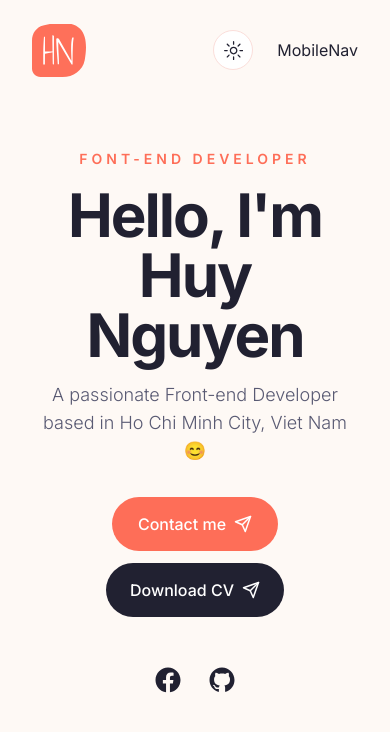
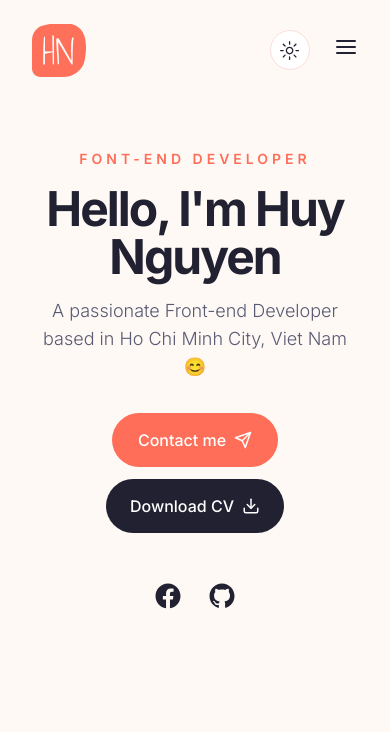
Before and after one commit to huydev0401/my-portfolio, a Next.js app: page / in a window 390 px wide. Shown: the top 732 px of the page. Built offline with nearby package versions, Linux system fonts and the light colour scheme.

Commit message:
Add mobile nav

```diff
--- a/app/globals.css
+++ b/app/globals.css
@@ -63,7 +63,7 @@
   }
 
   .h1 {
-    @apply text-6xl xl:text-[72px] xl:leading-[80px] tracking-[-2px] font-bold
+    @apply text-5xl md:text-6xl xl:text-[72px] xl:leading-[80px] tracking-[-2px] font-bold
   }
 
   .h2 {
--- a/components/Hero.jsx
+++ b/components/Hero.jsx
@@ -3,14 +3,10 @@ import { Button } from './ui/button'
 import { Download, Send } from 'lucide-react'
 
 import {
-  RiBriefcase4Fill,
-  RiTeamFill,
-  RiTodoFill,
   RiArrowDownSLine
 } from 'react-icons/ri'
 
 import DevImg from './DevImg'
-import Badge from './Badge'
 import Socials from './Socials'
 
 const Hero = () => {
@@ -27,7 +23,7 @@ const Hero = () => {
                 <Button className='gap-x-2'>Contact me <Send size={18} /></Button>
               </Link>
               <Link href='#'>
-                <Button variant='secondary' className='gap-x-2'>Download CV <Send size={18} /></Button>
+                <Button variant='secondary' className='gap-x-2'>Download CV <Download size={18} /></Button>
               </Link>
             </div>
             <Socials containerStyles='flex gap-x-6 mx-auto xl:mx-0' iconStyles='text-foreground text-3xl hover:text-primary transition-all' />
--- a/components/MobileNav.jsx
+++ b/components/MobileNav.jsx
@@ -1,8 +1,25 @@
-import React from 'react'
+import { AlignJustify } from 'lucide-react'
+import { Sheet, SheetContent, SheetTrigger } from './ui/sheet'
+import Logo from './Logo'
+import Nav from './Nav'
+import Socials from './Socials'
 
 const MobileNav = () => {
   return (
-    <div>MobileNav</div>
+    <Sheet>
+      <SheetTrigger>
+       <AlignJustify className='cursor-pointer' />
+      </SheetTrigger>
+      <SheetContent>
+        <div className='flex flex-col justify-between h-full items-center py-8'>
+          <div className='flex flex-col items-center gap-y-32'>
+            <Logo />
+            <Nav containerStyles='flex flex-col items-center gap-y-6' linkStyles='text-xl relative hover:text-primary transition-all' underlineStyles='absolute left-0 top-full h-[2px] bg-primary w-full' />
+          </div>
+          <Socials containerStyles='flex gap-x-4' iconStyles='text-2xl' />
+        </div>
+      </SheetContent>
+    </Sheet>
   )
 }
 
```
